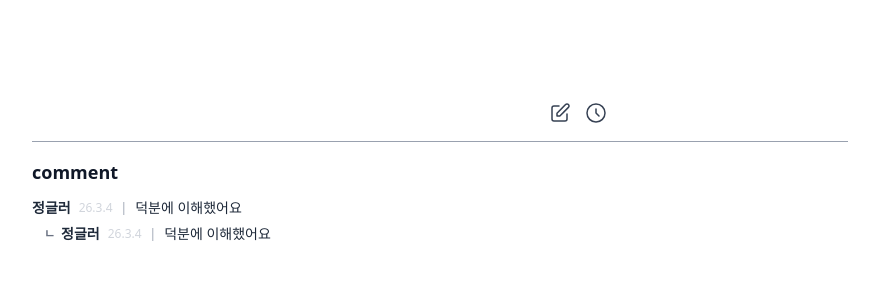
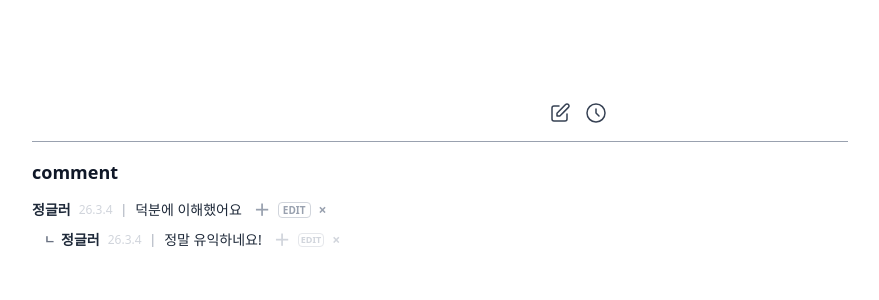
Before and after one commit to KJ-0th-Team2/Main, a Flask app: page /detail in a window 1280 px wide. Shown: the part 321-621 px from the top of the page, without its empty margins (200-1079 px from the left). Run offline with Flask 3, Linux system fonts and the light colour scheme.

Commit message:
add reply button

```diff
--- a/templates/detail.html
+++ b/templates/detail.html
@@ -62,22 +62,106 @@
     <div>
       <h2 class="text-lg font-bold mb-3">comment</h2>
 
-      <div class="space-y-1.5">
-        <div class="flex items-center text-sm">
-          <span class="font-bold text-gray-800">정글러</span>
-          <span class="text-gray-300 text-xs ml-2 font-medium">26.3.4</span>
-          <span class="text-gray-400 mx-2 text-xs">|</span>
-          <span class="text-gray-800">덕분에 이해했어요</span>
+      <div class="space-y-1.5" id="comment-container">
+        <div class="comment-item">
+          <div class="flex items-center text-sm group">
+            <div class="flex items-center">
+              <span class="font-bold text-gray-800 shrink-0">정글러</span>
+              <span class="text-gray-300 text-xs ml-2 font-medium shrink-0">26.3.4</span>
+              <span class="text-gray-400 mx-2 text-xs shrink-0">|</span>
+              <span class="comment-text text-gray-800">덕분에 이해했어요</span>
+            </div>
+
+            <div class="flex items-center ml-3 gap-2 font-bold select-none">
+              <button onclick="toggleReplyForm(this)" title="작성"
+                class="text-gray-400 hover:text-blue-500 cursor-pointer text-base">＋</button>
+              <button onclick="editComment(this)" title="수정"
+                class="text-gray-400 hover:text-gray-900 cursor-pointer text-[10px] border border-gray-300 px-1 rounded">EDIT</button>
+              <button title="삭제" class="text-gray-400 hover:text-red-500 cursor-pointer text-sm">×</button>
+            </div>
+          </div>
         </div>
 
-        <div class="flex items-center text-sm ml-3">
-          <span class="text-gray-500 mr-1.5 text-xs font-bold">ㄴ</span>
-          <span class="font-bold text-gray-800">정글러</span>
-          <span class="text-gray-300 text-xs ml-2 font-medium">26.3.4</span>
-          <span class="text-gray-400 mx-2 text-xs">|</span>
-          <span class="text-gray-800">덕분에 이해했어요</span>
+        <div class="comment-item ml-3">
+          <div class="flex items-center text-sm group">
+            <div class="flex items-center">
+              <span class="text-gray-500 mr-1.5 text-xs font-bold shrink-0">ㄴ</span>
+              <span class="font-bold text-gray-800 shrink-0">정글러</span>
+              <span class="text-gray-300 text-xs ml-2 font-medium shrink-0">26.3.4</span>
+              <span class="text-gray-400 mx-2 text-xs shrink-0">|</span>
+              <span class="comment-text text-gray-800">정말 유익하네요!</span>
+            </div>
+
+            <div class="flex items-center ml-3 gap-2 font-bold select-none">
+              <button onclick="toggleReplyForm(this)" title="작성"
+                class="text-gray-300 hover:text-blue-500 cursor-pointer text-base">＋</button>
+              <button onclick="editComment(this)" title="수정"
+                class="text-gray-300 hover:text-gray-900 cursor-pointer text-[9px] border border-gray-200 px-0.5 rounded">EDIT</button>
+              <button title="삭제" class="text-gray-300 hover:text-red-500 cursor-pointer text-sm">×</button>
+            </div>
+          </div>
         </div>
       </div>
+
+      <script>
+        // 1. 답글(+) 버튼 기능: 아래에 입력창 생성/삭제
+        function toggleReplyForm(btn) {
+          const commentItem = btn.closest('.comment-item');
+          let replyForm = commentItem.querySelector('.reply-form');
+
+          if (replyForm) {
+            replyForm.remove(); // 이미 있으면 닫기
+          } else {
+            replyForm = document.createElement('div');
+            replyForm.className = 'reply-form flex gap-2 mt-2 ml-4';
+            replyForm.innerHTML = `
+        <input type="text" class="flex-1 border border-gray-300 rounded px-2 py-1 text-sm focus:outline-none focus:border-blue-500" placeholder="답글을 입력하세요...">
+        <button onclick="this.parentElement.remove()" class="text-xs text-blue-500 font-bold">등록</button>
+        <button onclick="this.parentElement.remove()" class="text-xs text-gray-400">취소</button>
+      `;
+            commentItem.appendChild(replyForm);
+            replyForm.querySelector('input').focus();
+          }
+        }
+
+        // 2. 수정(EDIT) 버튼 기능: 텍스트를 입력창으로 변경
+        function editComment(btn) {
+          const commentItem = btn.closest('.comment-item');
+          const textSpan = commentItem.querySelector('.comment-text');
+
+          // 이미 수정 중이면 중복 실행 방지
+          if (commentItem.querySelector('.edit-input')) return;
+
+          const currentText = textSpan.innerText;
+          const input = document.createElement('input');
+          input.type = 'text';
+          input.value = currentText;
+          input.className = 'edit-input border-b border-blue-500 outline-none text-sm text-gray-800 ml-1 bg-blue-50';
+
+          // 기존 텍스트 숨기고 인풋 넣기
+          textSpan.style.display = 'none';
+          textSpan.parentNode.insertBefore(input, textSpan);
+          input.focus();
+
+          // 엔터 치면 저장, ESC 치면 취소
+          input.onkeydown = function (e) {
+            if (e.key === 'Enter') {
+              textSpan.innerText = input.value;
+              finishEdit();
+            } else if (e.key === 'Escape') {
+              finishEdit();
+            }
+          };
+
+          // 포커스 잃으면 자동 저장
+          input.onblur = finishEdit;
+
+          function finishEdit() {
+            textSpan.style.display = 'inline';
+            input.remove();
+          }
+        }
+      </script>
     </div>
 
   </div>
```
